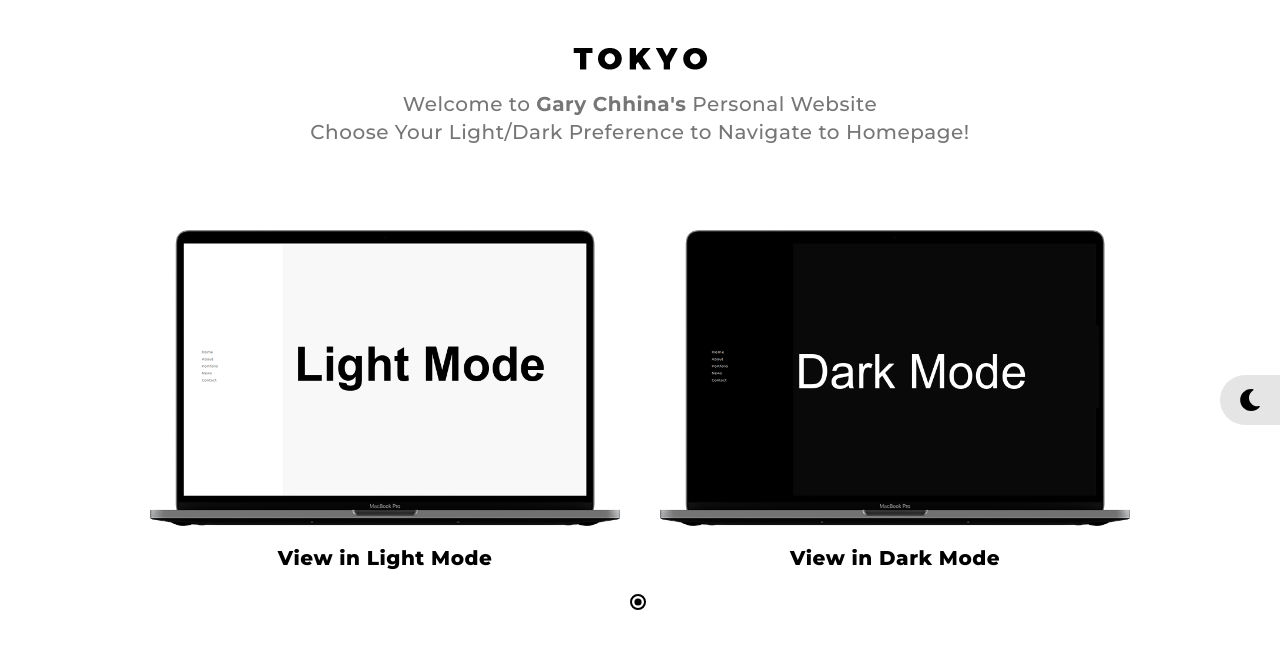
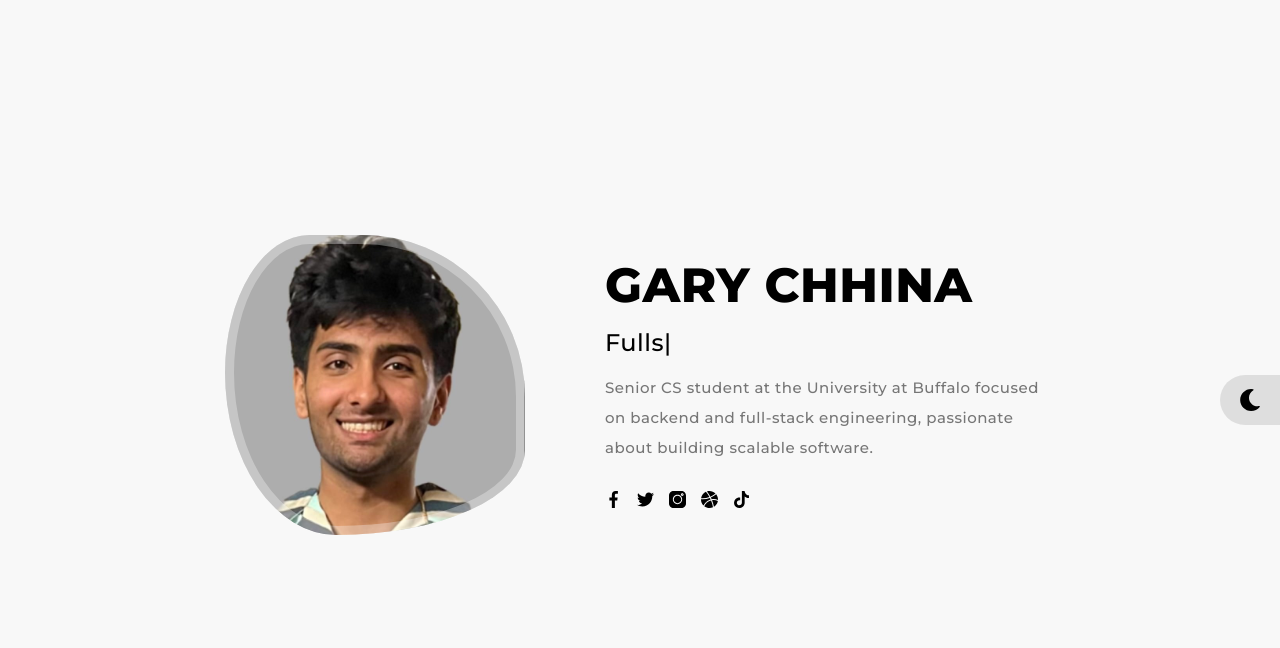
Before and after one commit to Gary9528/Personal-Website, a Next.js app in the folder tokyo/: page /preview in a window 1280 px wide. Shown: the top 648 px of the page. Built offline with nearby package versions, Linux system fonts and the light colour scheme.

Commit message:
updated homepage

```diff
--- a/tokyo/components/preview/index.jsx
+++ b/tokyo/components/preview/index.jsx
@@ -1,88 +1,49 @@
 "use client";
-import Slider from "react-slick";
-import "slick-carousel/slick/slick.css";
-import "slick-carousel/slick/slick-theme.css";
-
-import Link from "next/link";
-import { useTheme } from "next-themes";
+import React from "react";
+import { ReactTyped } from "react-typed";
+import Social from "../Social";
 
 const Preview = () => {
-  var settings = {
-    dots: true,
-    arrow: false,
-    infinite: true,
-    speed: 500,
-    slidesToShow: 2,
-    slidesToScroll: 2,
-    responsive: [
-      {
-        breakpoint: 575,
-        settings: {
-          slidesToScroll: 1,
-          slidesToShow: 1,
-        },
-      },
-    ],
-  };
-
-  const demoItems = [
-    {
-      id: 1,
-      img: "/img/intro/light.png",
-      title: "View in Light Mode",
-    },
-    {
-      id: 2,
-      img: "/img/intro/dark.png",
-      title: "View in Dark Mode",
-    },
-  ];
-
-  const { theme, setTheme } = useTheme();
-
-  // toggle of dark & light mode
-  const handle = (e) => {
-    setTheme(e);
-  };
-
   return (
     <>
-      {/* End page title for seo */}
-      <div className="tokyo_tm_all_wrap">
-        <div className="tokyo_tm_intro">
-          <div className="short_info">
-            <img src="/img/logo/dark.png" alt="logo" />
-            <h3>
-              Welcome to <strong>Gary Chhina's</strong> Personal Website
-            </h3>
-            <h3>Choose Your Light/Dark Preference to Navigate to Homepage!</h3>
+      <div className="tokyo_tm_home">
+        <div className="home_content">
+          <div className="avatar">
+            <div
+              className="image avatar_img"
+              style={{
+                backgroundImage: "url(/img/slider/Headshot.jpg)",
+              }}
+            ></div>
+            {/* END AVATAR IMAGE */}
           </div>
-          {/* END SHORT INFO */}
+          {/* END AVATAR */}
+          <div className="details">
+            <h3 className="name">Gary Chhina</h3>
+            <h4 className="typer">
+              <ReactTyped
+                strings={[
+                  "Software Engineer",
+                  "Backend Engineer",
+                  "Fullstack Engineer",
+                ]}
+                loop
+                typeSpeed={80}
+              />
+            </h4>
 
-
-          <div className="container">
-            <Slider {...settings}>
-              {demoItems.map((item) => {
-                const mode = item.id % 2 === 0 ? "dark" : "light";
-                return (
-                  <div
-                    className="left"
-                    key={item.id}
-                    onClick={() => handle(mode)}
-                  >
-                    <Link href="/home">
-                      <div className="desc">
-                        <img src={item.img} alt="demo item" />
-                        <h3 className="title">{item.title}</h3>
-                      </div>
-                    </Link>
-                  </div>
-                );
-              })}
-            </Slider>
+            <p className="job">
+              Senior CS student at the University at Buffalo focused on backend and
+              full-stack engineering, passionate about building scalable software.
+            </p>
+            {/* END JOB */}
+            <Social />
           </div>
+          {/* END DETAILS */}
         </div>
+        {/* END HOME CONTENT */}
       </div>
+      {/* END HOME */}
     </>
   );
 };
```
